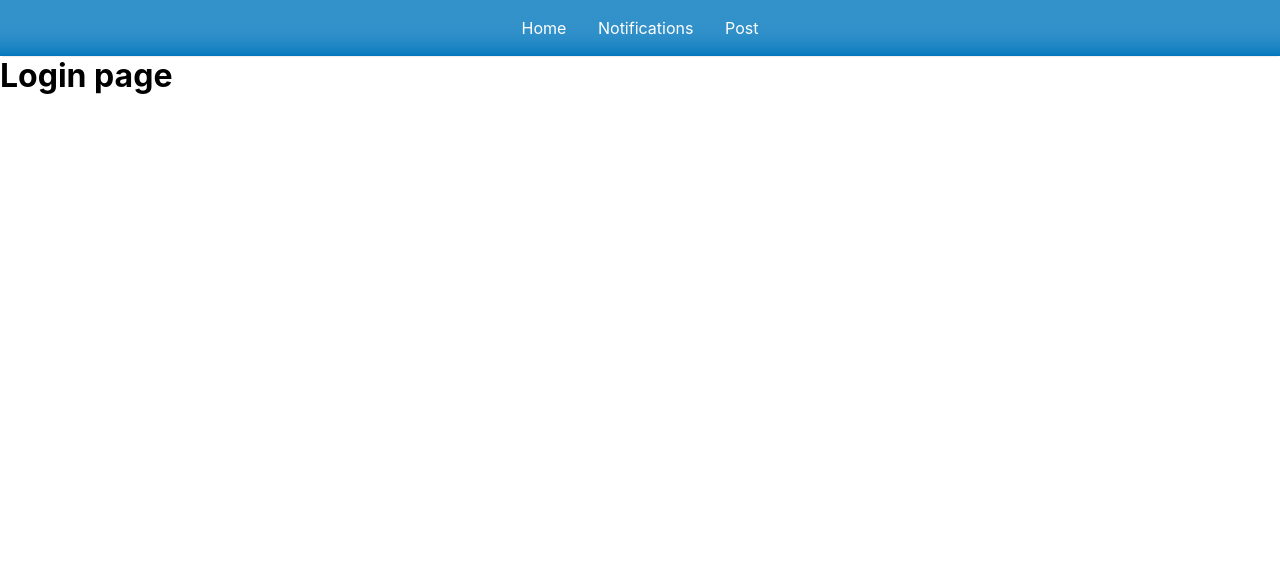
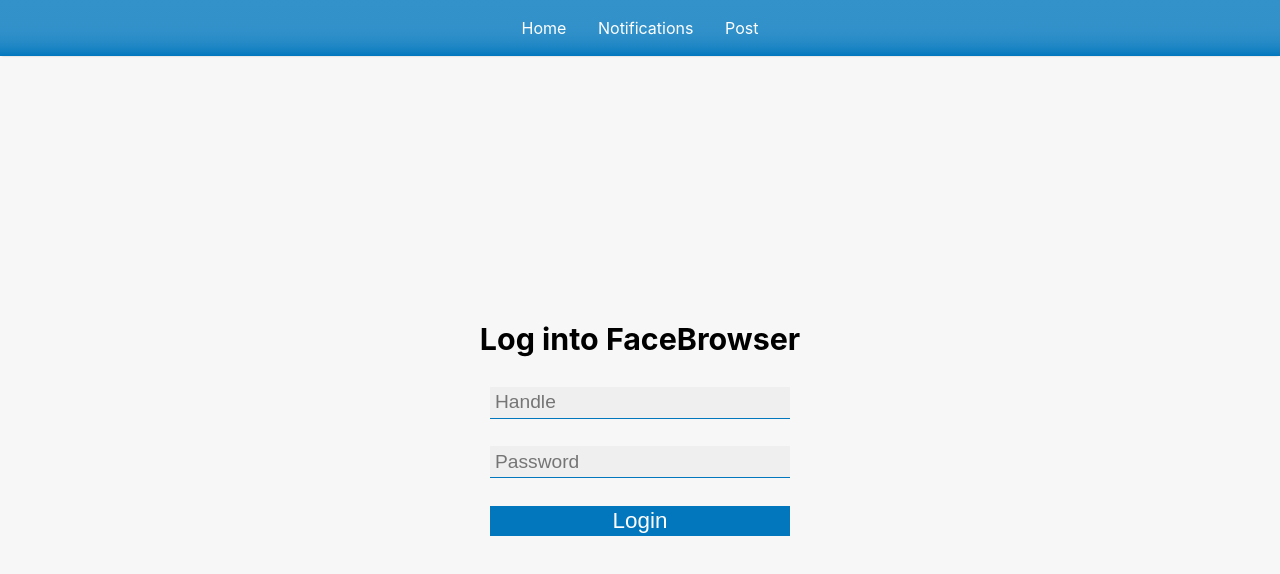
Before and after one commit to msearles25/face-browser-frontend, a React (Create React App) app: page /login in a window 1280 px wide. Shown: the top 574 px of the page. Built offline with nearby package versions, Linux system fonts and the light colour scheme.

Commit message:
basic login form

```diff
--- a/src/components/styled-components/Button.js
+++ b/src/components/styled-components/Button.js
@@ -7,6 +7,7 @@ const Button = styled.button`
     color: ${props => props.primary ? props.theme.light.textContrast : props.theme.light.primary};
     background: ${props => props.primary ? props.theme.light.primary : props.theme.light.lightgray};
     border: 1px solid ${props => props.theme.light.primary};
+    font-size: 1.4rem;
 `;
 
 export default Button;
--- a/src/components/styled-components/Form.js
+++ b/src/components/styled-components/Form.js
@@ -2,10 +2,21 @@ import styled from 'styled-components';
 
 export const Form = styled.form`
     width: 100%;
-    max-width:430px;
+    height: ${props => props.height && '149px'};
+    max-width: ${props =>
+    props.maxW
+        ? props.maxW
+        : '430px'
+    };
     display: flex;
+    flex-direction: ${props =>
+        props.flexDir ? props.flexDir : 'row'
+    };
+    justify-content: ${props =>
+        props.justifyContent && 'space-between'
+    };
     box-sizing: border-box;
-    /* border: 1px solid red; */
+    /* border: 1px solid green; */
 `;
 export const FormSeparator = styled.div`
     display: flex;
--- a/src/pages/Login.js
+++ b/src/pages/Login.js
@@ -1,11 +1,65 @@
-import React from 'react'
+import React, { useState } from 'react'
+import styled from 'styled-components';
+import axios from 'axios';
 
-const login = () => {
+//styled component imports
+import { MainWrapper } from '../style/elements';
+import { Form } from '../components/styled-components/Form';
+import { Input } from '../components/styled-components/Input';
+import Button  from '../components/styled-components/Button';
+
+const MainTitle = styled.h1`
+    margin-bottom: 30px;
+    font-size: 1.9rem;
+`;
+
+const Login = props => {
+    const [user, setUser] = useState()
+
+    const handleChange = e => {
+        setUser({
+            ...user,
+            [e.target.name]: e.target.value
+        })
+    }
+
+    const handleSubmit = e => {
+        e.preventDefault();
+
+        axios.post('http://localhost:1337/api/auth/login', user)
+            .then(res => {
+                localStorage.setItem('token', res.data.token)
+                props.history.push('/')
+            })
+            .catch(error => {
+                console.error(error.response)
+            })
+    }
+
+
     return (
-        <div>
-            <h1>Login page</h1>
-        </div>
+        <MainWrapper
+            flex
+            flexDir='column'
+            justFlex='center'
+            alignFlex='center'
+        >
+            <MainTitle>
+                Log into FaceBrowser
+            </MainTitle>
+            <Form
+                flexDir='column'
+                maxW='300px'
+                justifyContent
+                height='true'
+                onSubmit={handleSubmit}
+            >
+                <Input name='userHandle' placeholder='Handle' onChange={handleChange}/>
+                <Input name='password' placeholder='Password' onChange={handleChange}/>
+                <Button type='submit' primary>Login</Button>
+            </Form>
+        </MainWrapper>
     )
 }
 
-export default login
+export default Login;
```
Also changed, not shown: src/utils/utils.js (added).
